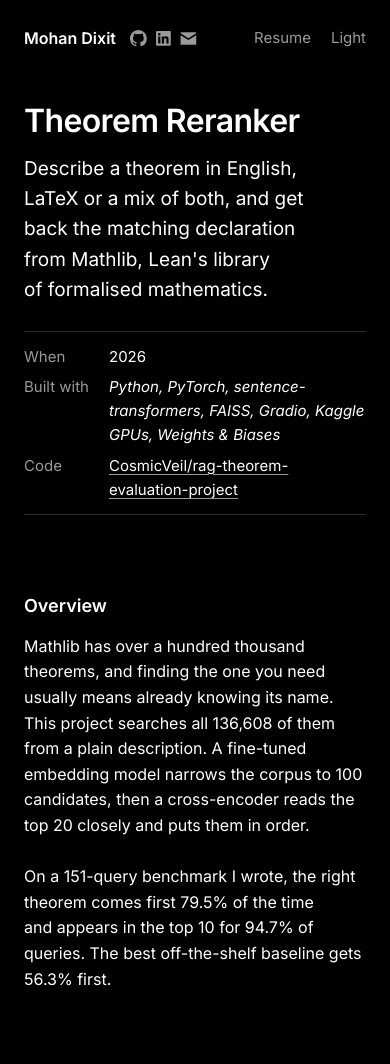
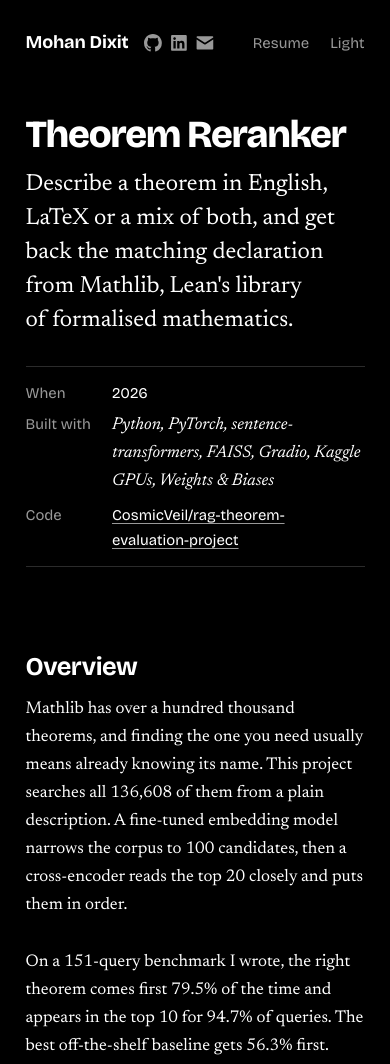
Before and after one commit to CosmicVeil/Mohan-PersonalWebsite, a plain HTML site: page projects/theorem-reranker.html in a window 390 px wide. Shown: the top 1064 px of the page. Drawn offline with nearby package versions, Linux system fonts and the light colour scheme.

Commit message:
Replace Inter with Bricolage Grotesque and Newsreader
Headings, project titles, contest figures and interface text use
Bricolage Grotesque; reading text uses Newsreader. Raises the base
size and line height to suit the serif, and enlarges the heading
scale so titles stand apart from body text.

Co-Authored-By: Claude Opus 5.5 <noreply@anthropic.com>

```diff
--- a/projects/theorem-reranker.html
+++ b/projects/theorem-reranker.html
@@ -12,7 +12,7 @@
 </script>
 <link rel="preconnect" href="https://fonts.googleapis.com">
 <link rel="preconnect" href="https://fonts.gstatic.com" crossorigin>
-<link rel="stylesheet" href="https://fonts.googleapis.com/css2?family=Inter:ital,opsz,wght@0,14..32,400;0,14..32,600;0,14..32,700;1,14..32,400&display=swap">
+<link rel="stylesheet" href="https://fonts.googleapis.com/css2?family=Bricolage+Grotesque:opsz,wght@12..96,400..800&family=Newsreader:ital,opsz,wght@0,6..72,400..600;1,6..72,400..500&display=swap">
 <link rel="stylesheet" href="../styles.css">
 </head>
 <body>
--- a/styles.css
+++ b/styles.css
@@ -5,10 +5,16 @@
   --muted: #999;
   --rule: #2b2b2b;
 
+  /* Two faces with separate jobs. The serif carries anything you read
+     as prose; the grotesque carries names, headings, numbers and the
+     small interface text around them. */
+  --serif: "Newsreader", "Iowan Old Style", Georgia, serif;
+  --sans: "Bricolage Grotesque", system-ui, -apple-system, "Segoe UI", sans-serif;
+
   /* Vertical rhythm. Every vertical gap is a fraction or multiple of one
      line of body text (line-height 1.6 x root size), so spacing and text
      share one beat. In rem, so it scales down with the phone font size. */
-  --line: 1.6rem;
+  --line: 1.65rem;
   --quarter: calc(var(--line) / 4);  /* inside one item */
   --half: calc(var(--line) / 2);     /* heading to its content, list rows */
   --double: calc(var(--line) * 2);   /* page title, figures */
@@ -28,9 +34,10 @@
 html {
   background: var(--bg);
   color: var(--fg);
-  font-family: "Inter", system-ui, -apple-system, "Segoe UI", sans-serif;
-  font-size: 1.0625rem;
-  line-height: 1.6;
+  font-family: var(--serif);
+  font-size: 1.1875rem;
+  font-optical-sizing: auto;
+  line-height: 1.65;
   -webkit-text-size-adjust: 100%;
   transition: background-color 0.3s ease, color 0.3s ease;
 }
@@ -63,6 +70,12 @@ img { max-width: 100%; height: auto; display: block; }
 p, li, dd, figcaption { text-wrap: pretty; }
 h1, h2, .page-title, .lede { text-wrap: balance; }
 
+/* Interface text: header, labels, figures, footer. */
+.site-header, h1, h2, .results .figure, .results .note, .entries .what,
+.entries .when, .meta, .pager, footer, figcaption, .icon-link[data-note]::after {
+  font-family: var(--sans);
+}
+
 /* Header and navigation */
 .site-header {
   display: flex;
@@ -78,7 +91,9 @@ h1, h2, .page-title, .lede { text-wrap: balance; }
 }
 .name > :first-child { margin-right: 0.4rem; }
 .home-link {
-  font-weight: 600;
+  font-size: 1.0625rem;
+  font-weight: 700;
+  letter-spacing: -0.01em;
   text-decoration: none;
 }
 .icon-link {
@@ -110,7 +125,7 @@ h1 ~ .icon-link svg { width: 1.2rem; height: 1.2rem; }
   display: flex;
   align-items: baseline;
   gap: var(--gutter);
-  font-size: 0.9375rem;
+  font-size: 0.875rem;
 }
 .site-nav a { color: var(--muted); text-decoration: none; }
 .site-nav a:hover { color: var(--fg); }
@@ -126,28 +141,30 @@ h1 ~ .icon-link svg { width: 1.2rem; height: 1.2rem; }
 .theme-toggle:hover { color: var(--fg); }
 
 h1 {
-  font-size: 1.75rem;
-  font-weight: 600;
-  line-height: 1.2;
-  letter-spacing: -0.02em;
+  font-size: 2.25rem;
+  font-weight: 800;
+  line-height: 1.05;
+  letter-spacing: -0.035em;
 }
-.page-title { margin-top: var(--double); font-size: 2rem; }
+.page-title { margin-top: var(--double); font-size: 2.75rem; }
 
 /* Intro block: name, then the two lines that belong to it. */
 .intro { margin-top: var(--line); }
 .seeking { color: var(--muted); }
 .seeking a { color: var(--fg); }
-.lede { margin-top: var(--half); font-size: 1.1875rem; }
+.lede { margin-top: var(--half); font-size: 1.375rem; line-height: 1.45; }
 
 /* Sections and headings */
 main > section { margin-top: var(--triple); }
 h2 {
   margin-bottom: var(--half);
-  font-size: 1.125rem;
-  font-weight: 600;
+  font-size: 1.5rem;
+  font-weight: 700;
+  line-height: 1.2;
+  letter-spacing: -0.02em;
 }
 h3 {
-  font-size: 1rem;
+  font-size: 1.0625rem;
   font-weight: 400;
   font-style: italic;
   color: var(--muted);
@@ -170,10 +187,10 @@ section p + p { margin-top: var(--line); }
 .results .score { text-align: right; max-width: 50%; }
 .results .figure {
   display: block;
-  font-size: 2.25rem;
-  font-weight: 700;
-  line-height: 1.05;
-  letter-spacing: -0.03em;
+  font-size: 2.5rem;
+  font-weight: 800;
+  line-height: 1;
+  letter-spacing: -0.04em;
   font-variant-numeric: lining-nums tabular-nums;
 }
 .results .note { display: block; font-size: 0.875rem; color: var(--muted); }
@@ -181,10 +198,10 @@ section p + p { margin-top: var(--line); }
 /* Plain lists of roles and projects: one line of space between items,
    none inside an item except a quarter before the stack. */
 .entries > li + li { margin-top: var(--line); }
-.entries .what { display: block; }
+.entries .what { display: block; font-size: 1.125rem; font-weight: 600; letter-spacing: -0.01em; }
 .entries .detail { display: block; color: var(--muted); }
 .entries .stack { display: block; margin-top: var(--quarter); font-size: 0.875rem; font-style: italic; color: var(--muted); }
-.entries .when { margin-left: 0.4rem; font-size: 0.875rem; color: var(--muted); }
+.entries .when { margin-left: 0.5rem; font-size: 0.8125rem; font-weight: 400; letter-spacing: 0; color: var(--muted); }
 
 /* Project pages */
 .meta {
@@ -195,10 +212,10 @@ section p + p { margin-top: var(--line); }
   padding: var(--half) 0;
   border-top: 1px solid var(--rule);
   border-bottom: 1px solid var(--rule);
-  font-size: 0.9375rem;
+  font-size: 0.875rem;
 }
 .meta dt { color: var(--muted); }
-.meta dd.stack { font-style: italic; }
+.meta dd.stack { font-family: var(--serif); font-size: 1rem; font-style: italic; }
 
 .steps { counter-reset: step; }
 .steps li {
@@ -216,7 +233,7 @@ section p + p { margin-top: var(--line); }
 }
 
 .decision + .decision { margin-top: var(--line); }
-.decision h3 { font-style: normal; color: var(--fg); font-weight: 600; }
+.decision h3 { font-family: var(--sans); font-style: normal; color: var(--fg); font-weight: 600; }
 .decision p { margin-top: var(--quarter); color: var(--muted); }
 
 main > figure { margin-top: var(--double); }
@@ -228,7 +245,7 @@ figcaption { margin-top: var(--quarter); font-size: 0.875rem; color: var(--muted
   justify-content: space-between;
   gap: var(--gutter);
   margin-top: var(--triple);
-  font-size: 0.9375rem;
+  font-size: 0.875rem;
 }
 .pager span { display: block; color: var(--muted); font-size: 0.875rem; }
 .pager .next { text-align: right; margin-left: auto; }
@@ -237,6 +254,7 @@ footer {
   margin-top: var(--quad);
   padding-top: var(--half);
   border-top: 1px solid var(--rule);
+  font-size: 0.875rem;
   color: var(--muted);
 }
 footer ul { display: flex; flex-wrap: wrap; gap: var(--quarter) var(--gutter); }
@@ -263,7 +281,9 @@ footer a { color: var(--fg); }
 }
 
 @media (max-width: 30rem) {
-  html { font-size: 1rem; }
-  .results .figure { font-size: 1.875rem; }
+  html { font-size: 1.0625rem; }
+  h1 { font-size: 2rem; }
+  .page-title { font-size: 2.25rem; }
+  .results .figure { font-size: 2rem; }
   .intro br { display: none; }
 }
```
Also changed, not shown: index.html (+1 -1 lines), projects/atlas.html (+1 -1 lines), projects/chess-analytics-engine.html (+1 -1 lines), projects/court-vision.html (+1 -1 lines).
